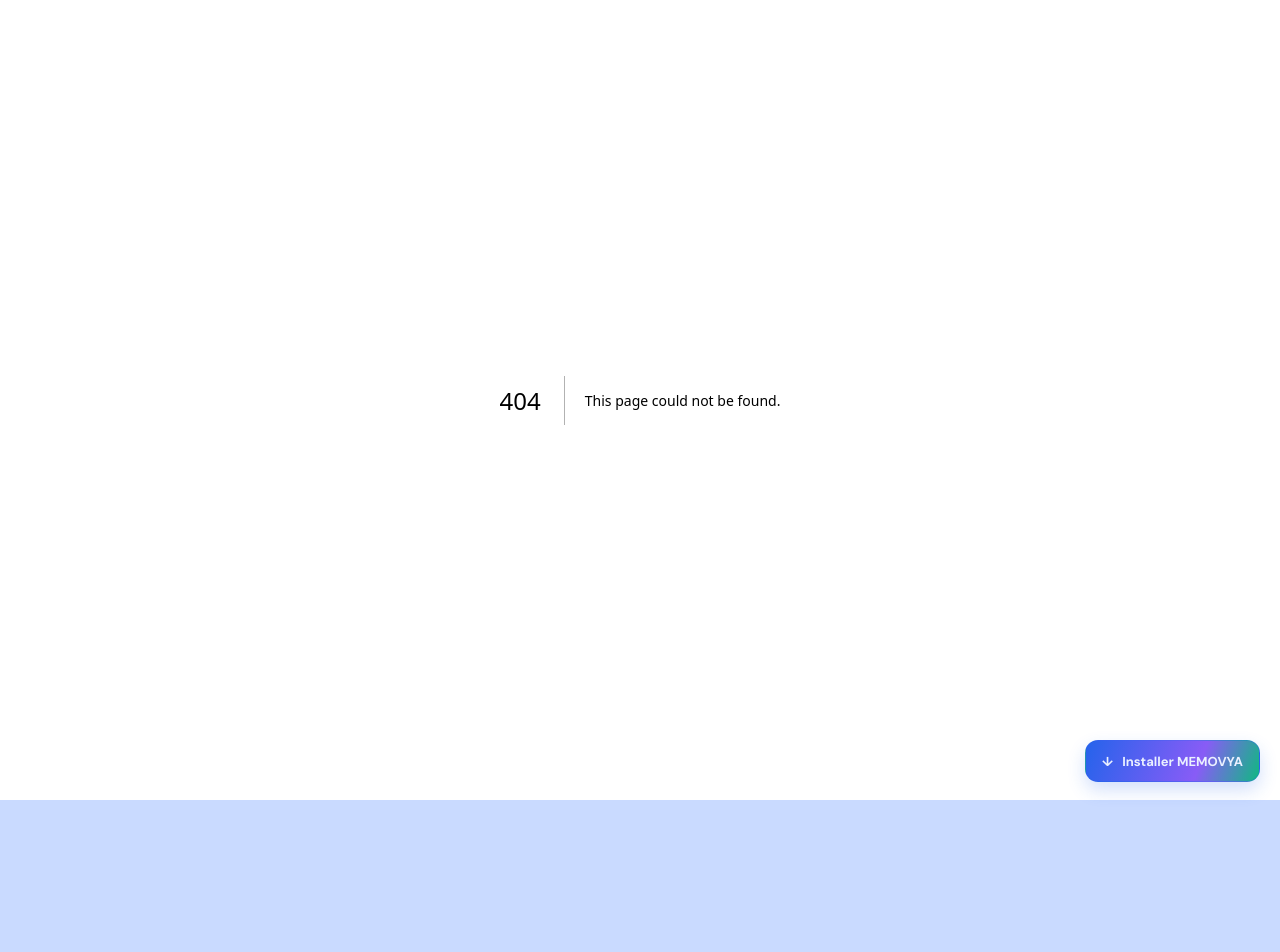
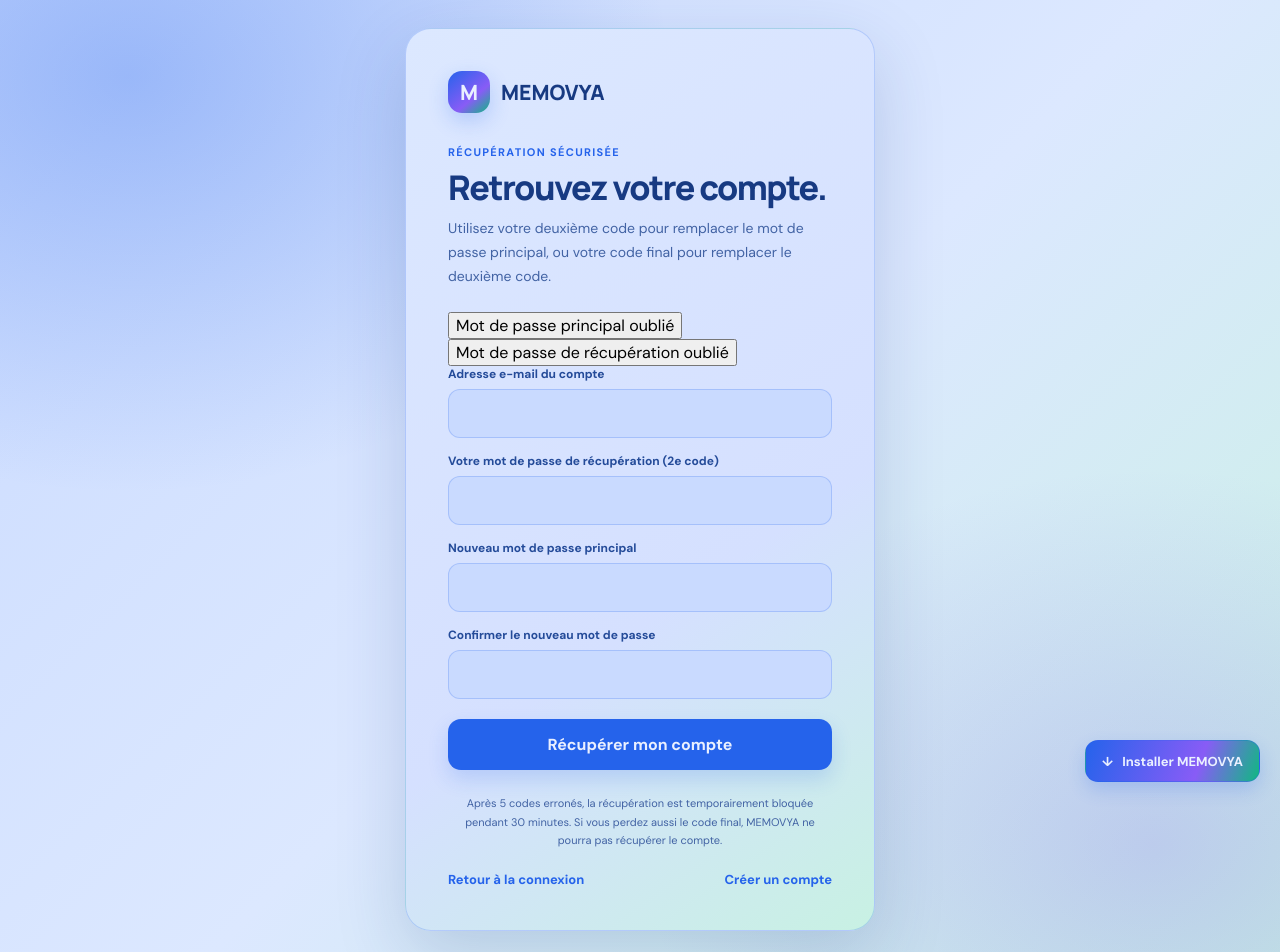
Before and after one commit to jemoresjemor9-collab/MEMOVYA, a Next.js app: page /recover in a window 1280 px wide. Before the commit this address had no page. Shown: the top 952 px of the page. Before the commit the page ends 800 px from the top, so only its background shows below. Built offline with nearby package versions, Linux system fonts and the light colour scheme.

Commit message:
feat(auth): add account recovery page

```diff
--- /dev/null
+++ b/app/recover/page.tsx
@@ -0,0 +1,27 @@
+import Link from "next/link";
+import RecoveryForm from "@/components/recovery-form";
+
+export const metadata = { title: "Récupérer mon compte" };
+
+export default function RecoverPage() {
+  return (
+    <main className="auth-screen">
+      <section className="auth-card">
+        <Link href="/" className="auth-brand">
+          <span className="brand-mark" aria-hidden="true">M</span>
+          MEMOVYA
+        </Link>
+        <div className="auth-intro">
+          <p className="auth-kicker">RÉCUPÉRATION SÉCURISÉE</p>
+          <h1 className="auth-title">Retrouvez votre compte.</h1>
+          <p className="auth-description">Utilisez votre deuxième code pour remplacer le mot de passe principal, ou votre code final pour remplacer le deuxième code.</p>
+        </div>
+        <RecoveryForm />
+        <div className="auth-links">
+          <Link href="/login">Retour à la connexion</Link>
+          <Link href="/signup">Créer un compte</Link>
+        </div>
+      </section>
+    </main>
+  );
+}
```
